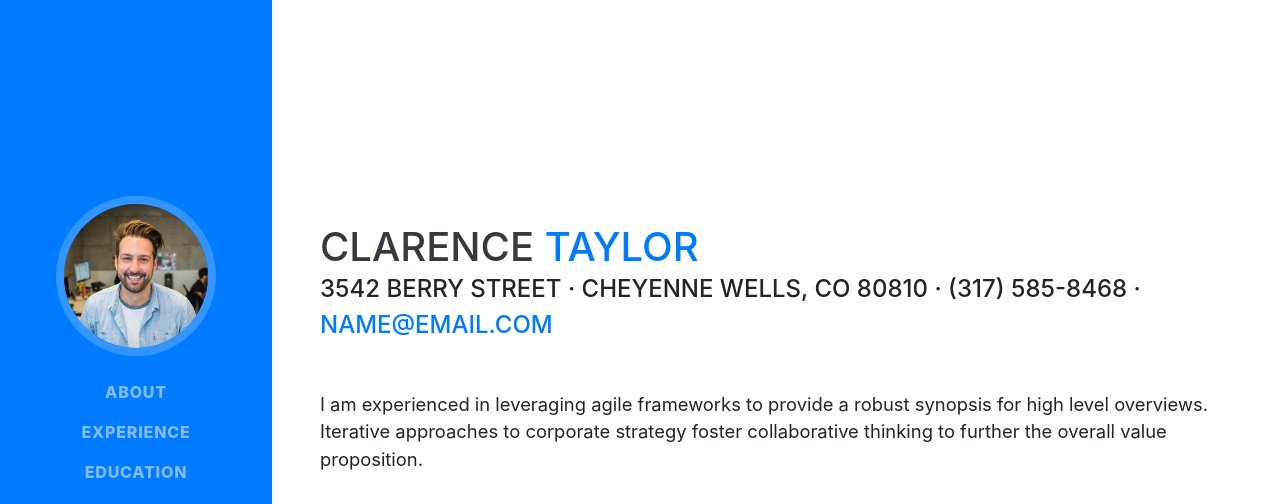
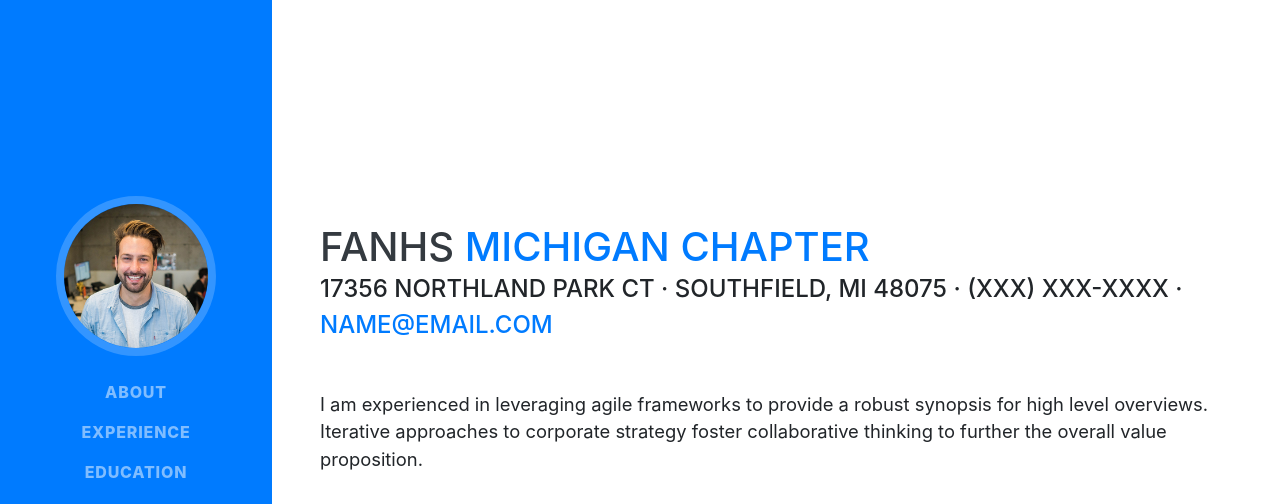
Before and after one commit to fanhs-michigan/main-page-yes, a website with bundled scripts: page index.html in a window 1280 px wide. Shown: the top 504 px of the page. Built offline with nearby package versions, Linux system fonts and the light colour scheme; a web font is replaced by a local one.

Commit message:
Update index.html

```diff
--- a/index.html
+++ b/index.html
@@ -63,10 +63,10 @@
 
     <section class="resume-section p-3 p-lg-5 d-flex align-items-center" id="about">
       <div class="w-100">
-        <h1 class="mb-0">Clarence
-          <span class="text-primary">Taylor</span>
+        <h1 class="mb-0">FANHS
+          <span class="text-primary">Michigan Chapter</span>
         </h1>
-        <div class="subheading mb-5">3542 Berry Street · Cheyenne Wells, CO 80810 · (317) 585-8468 ·
+        <div class="subheading mb-5">17356 Northland Park Ct · Southfield, MI 48075 · (XXX) XXX-XXXX ·
           <a href="mailto:name@email.com">name@email.com</a>
         </div>
         <p class="lead mb-5">I am experienced in leveraging agile frameworks to provide a robust synopsis for high level overviews. Iterative approaches to corporate strategy foster collaborative thinking to further the overall value proposition.</p>
```
